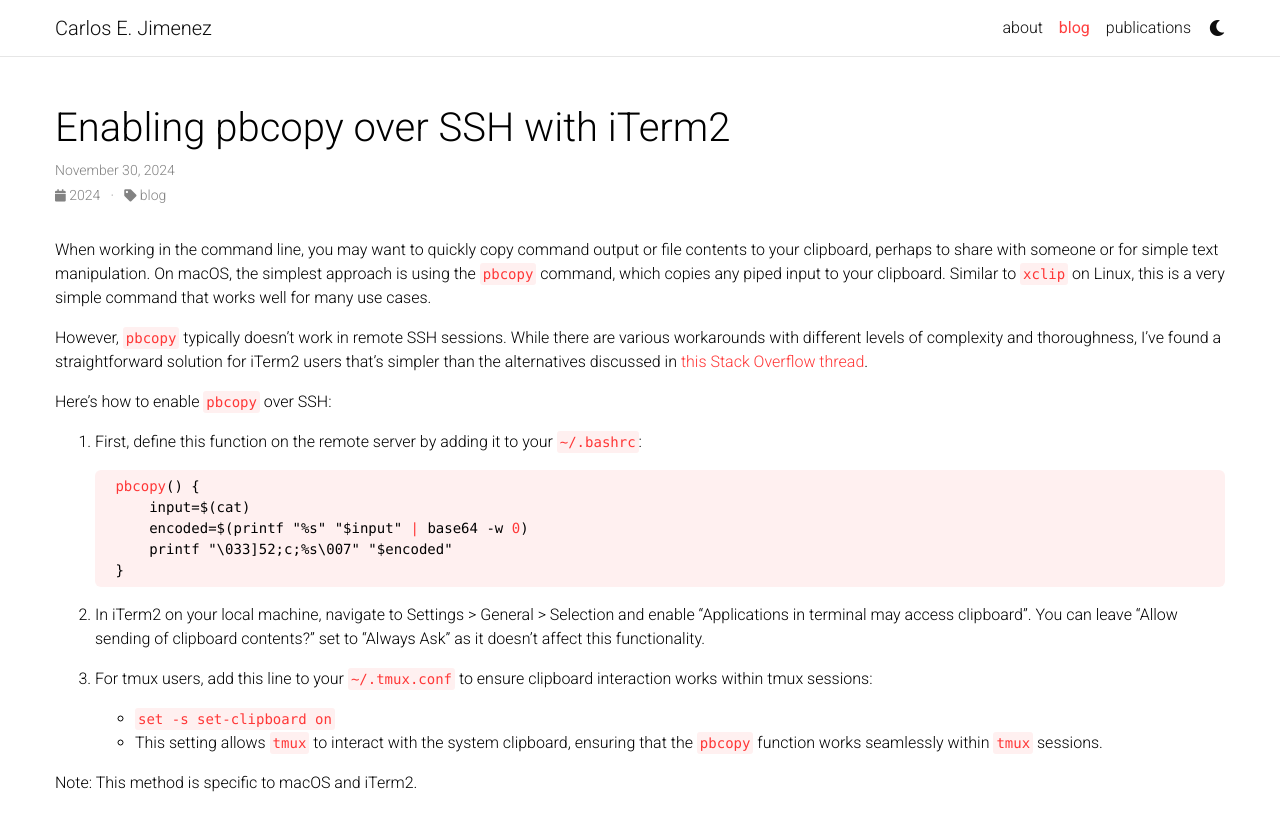
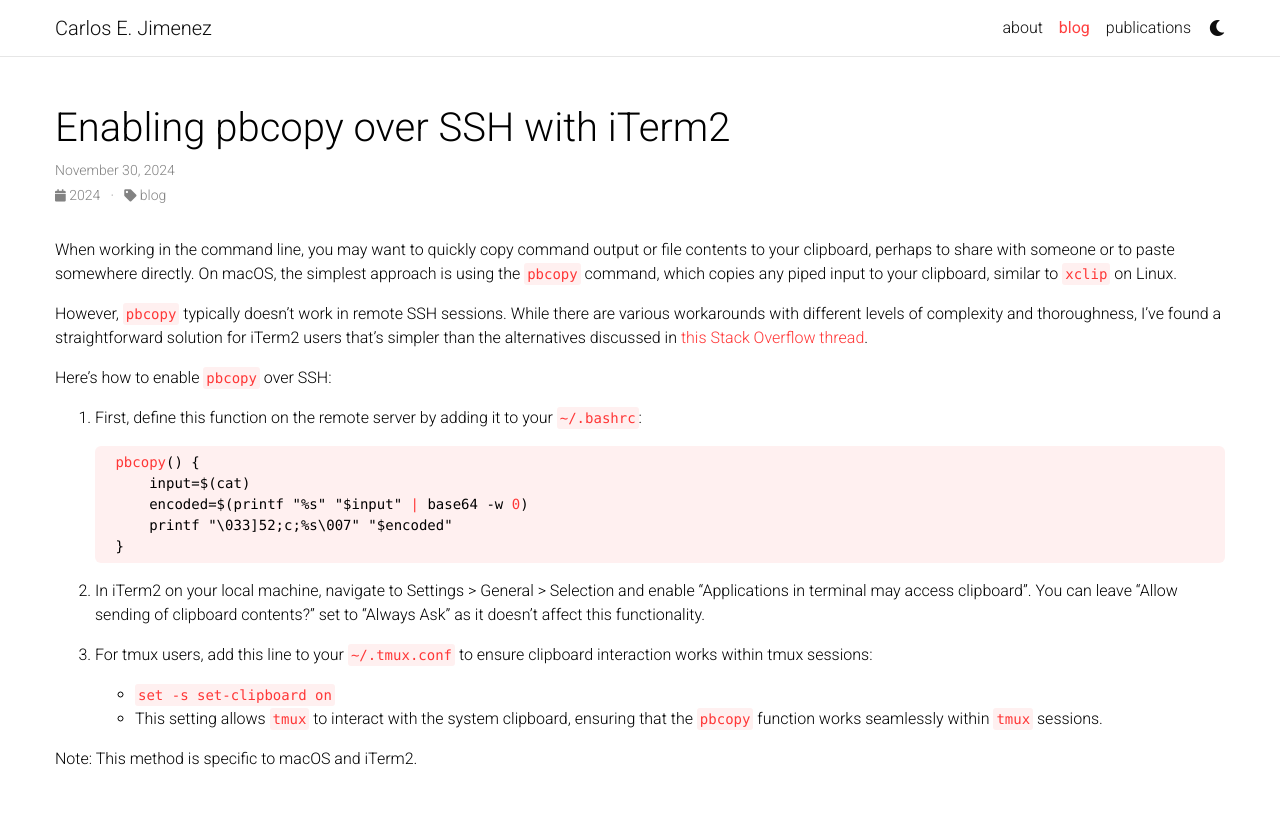
Before and after one commit to carlosejimenez/carlosejimenez.github.io, a Jekyll site: the page built from _posts/2024-11-03-enabling-pbcopy-on-ssh.md, in a window 1280 px wide. Shown: the top 831 px of the page. Built offline with Jekyll 4.4.1, drawn with Linux system fonts in a browser that asks for light colours; comment, search, counter and statistics services are not loaded; a style sheet for code colours, icons or effects is not loaded.

Commit message:
Update post

```diff
--- a/_posts/2024-11-03-enabling-pbcopy-on-ssh.md
+++ b/_posts/2024-11-03-enabling-pbcopy-on-ssh.md
@@ -5,7 +5,7 @@
 categories: blog
 ---
 
-When working in the command line, you may want to quickly copy command output or file contents to your clipboard, perhaps to share with someone or for simple text manipulation. On macOS, the simplest approach is using the `pbcopy` command, which copies any piped input to your clipboard. Similar to `xclip` on Linux, this is a very simple command that works well for many use cases.
+When working in the command line, you may want to quickly copy command output or file contents to your clipboard, perhaps to share with someone or to paste somewhere directly. On macOS, the simplest approach is using the `pbcopy` command, which copies any piped input to your clipboard, similar to `xclip` on Linux.
 
 However, `pbcopy` typically doesn't work in remote SSH sessions. While there are various workarounds with different levels of complexity and thoroughness, I've found a straightforward solution for iTerm2 users that's simpler than the alternatives discussed in [this Stack Overflow thread](https://stackoverflow.com/questions/1152362/how-to-send-data-to-local-clipboard-from-a-remote-ssh-session).
 
```
